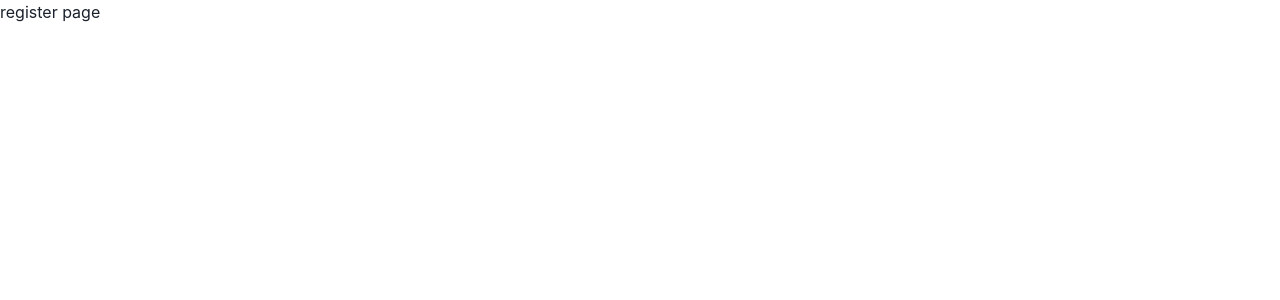
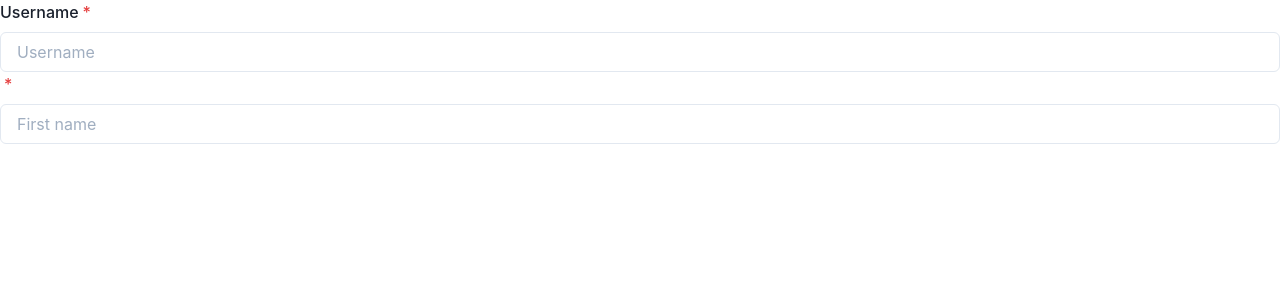
Before and after one commit to admhpr/gogedit, a Next.js app in the folder web/: page /register in a window 1280 px wide. Shown: the top 300 px of the page. Built offline with nearby package versions, Linux system fonts and the light colour scheme.

Commit message:
chore: initial form

```diff
--- a/web/package.json
+++ b/web/package.json
@@ -10,6 +10,7 @@
     "@chakra-ui/react": "^1.4.2",
     "@emotion/react": "^11.0.0",
     "@emotion/styled": "^11.0.0",
+    "formik": "^2.2.9",
     "framer-motion": "^4.0.3",
     "next": "latest",
     "react": "^17.0.2",
--- a/web/src/pages/register.tsx
+++ b/web/src/pages/register.tsx
@@ -1,11 +1,35 @@
-import React from 'react'
-
-interface RegisterProps {
-
-}
+import React from "react";
+import { Formik, Form } from "formik";
+import { FormControl, FormLabel, Input } from "@chakra-ui/react";
+interface RegisterProps {}
 
 const Register: React.FC<RegisterProps> = ({}) => {
-    return <div>register page</div>;
-}
+  return (
+    <Formik
+      initialValues={{ username: "", password: "" }}
+      onSubmit={(values) => {
+        console.log(values);
+      }}
+    >
+      {({ values, handleChange }) => (
+        <Form>
+          <FormControl isRequired>
+            <FormLabel htmlFor="username">Username</FormLabel>
+            <Input
+              value={values.username}
+              onChange={handleChange}
+              id="username"
+              placeholder="Username"
+            />
+          </FormControl>
+          <FormControl isRequired>
+            <FormLabel htmlFor="first-name"></FormLabel>
+            <Input id="first-name" placeholder="First name" />
+          </FormControl>
+        </Form>
+      )}
+    </Formik>
+  );
+};
 
-export default Register
+export default Register;
```
Also changed, not shown: 1 other file (tests, documents, lock files or other folders).
